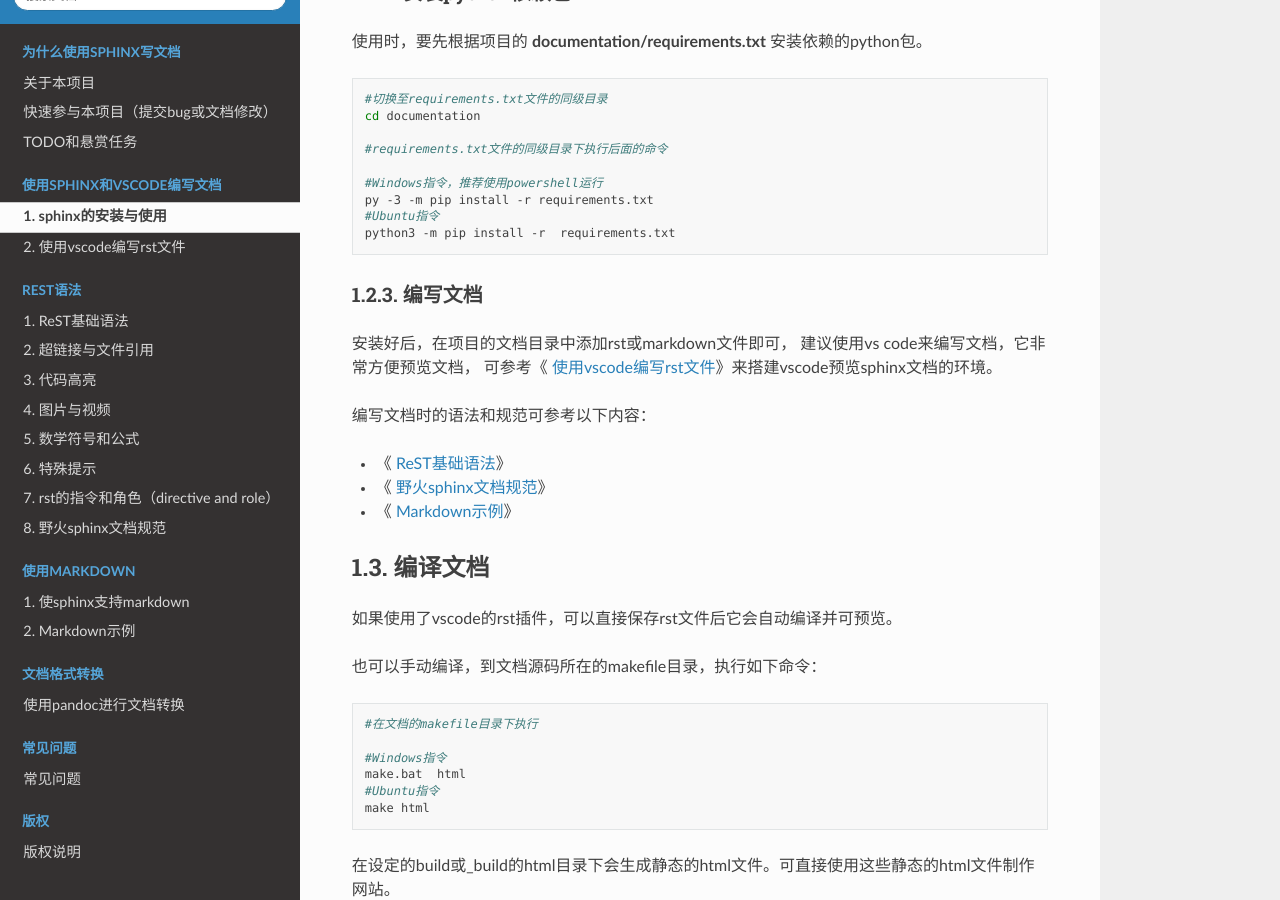
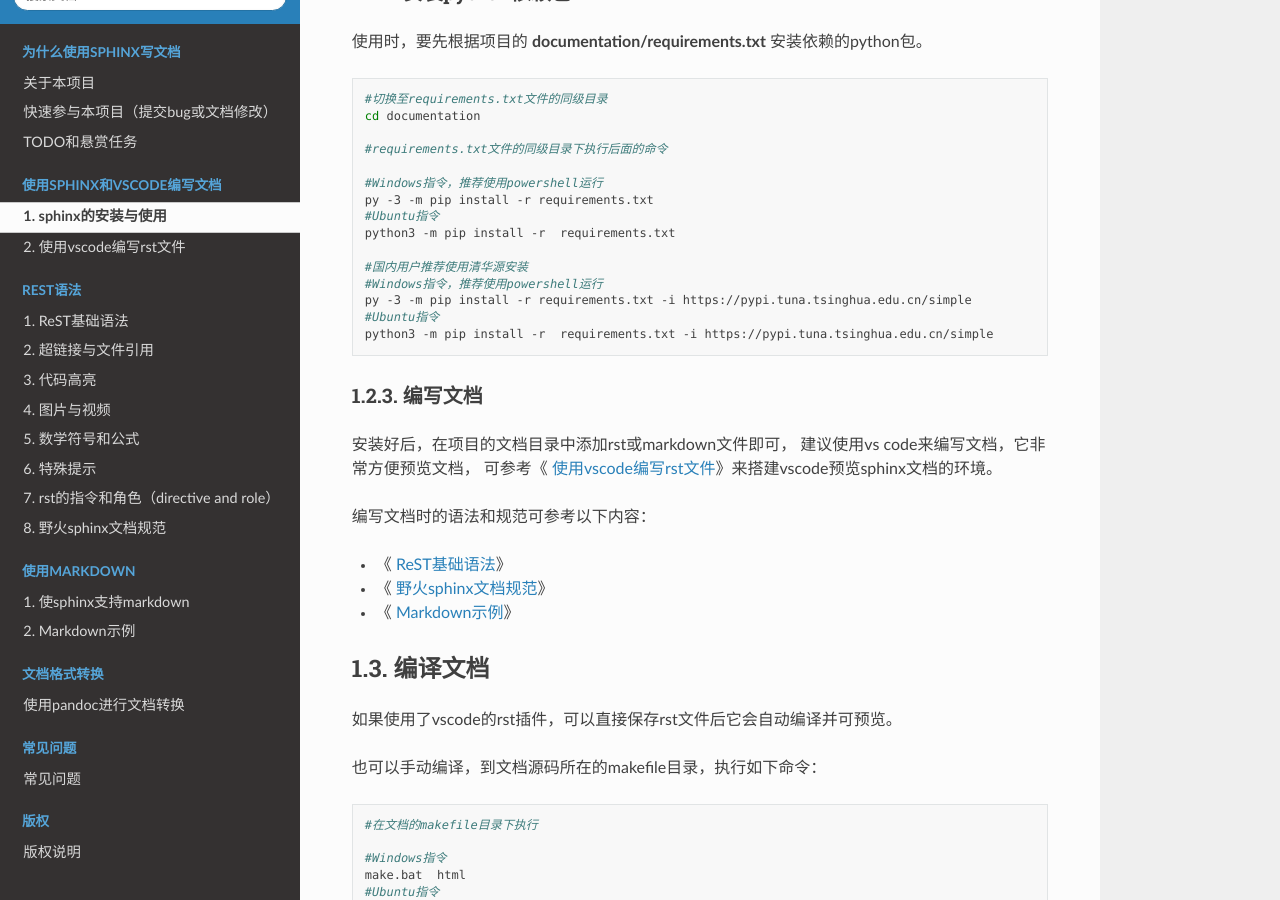
Before and after one commit to Embedfire/ebf_contribute_guide, a Sphinx documentation site: the page built from documentation/install-sphinx-env/sphinx.rst, in a window 1280 px wide and 900 px high, scrolled down 1930 px. Built offline with Sphinx 7.4.7 and the Read the Docs theme 2.0.0, drawn with Linux system fonts in a browser that asks for light colours; pages that are not in the unit, such as notebooks, are missing from menus.

Commit message:
添加安装使用清华源

```diff
--- a/documentation/install-sphinx-env/sphinx.rst
+++ b/documentation/install-sphinx-env/sphinx.rst
@@ -114,6 +114,13 @@ Ubuntu下使用如下指令安装
     #Ubuntu指令
     python3 -m pip install -r  requirements.txt
 
+    #国内用户推荐使用清华源安装
+    #Windows指令，推荐使用powershell运行
+    py -3 -m pip install -r requirements.txt -i https://pypi.tuna.tsinghua.edu.cn/simple
+    #Ubuntu指令
+    python3 -m pip install -r  requirements.txt -i https://pypi.tuna.tsinghua.edu.cn/simple
+
+
 编写文档
 ^^^^^^^^^^^^^^^^^^^^
 安装好后，在项目的文档目录中添加rst或markdown文件即可，
```
